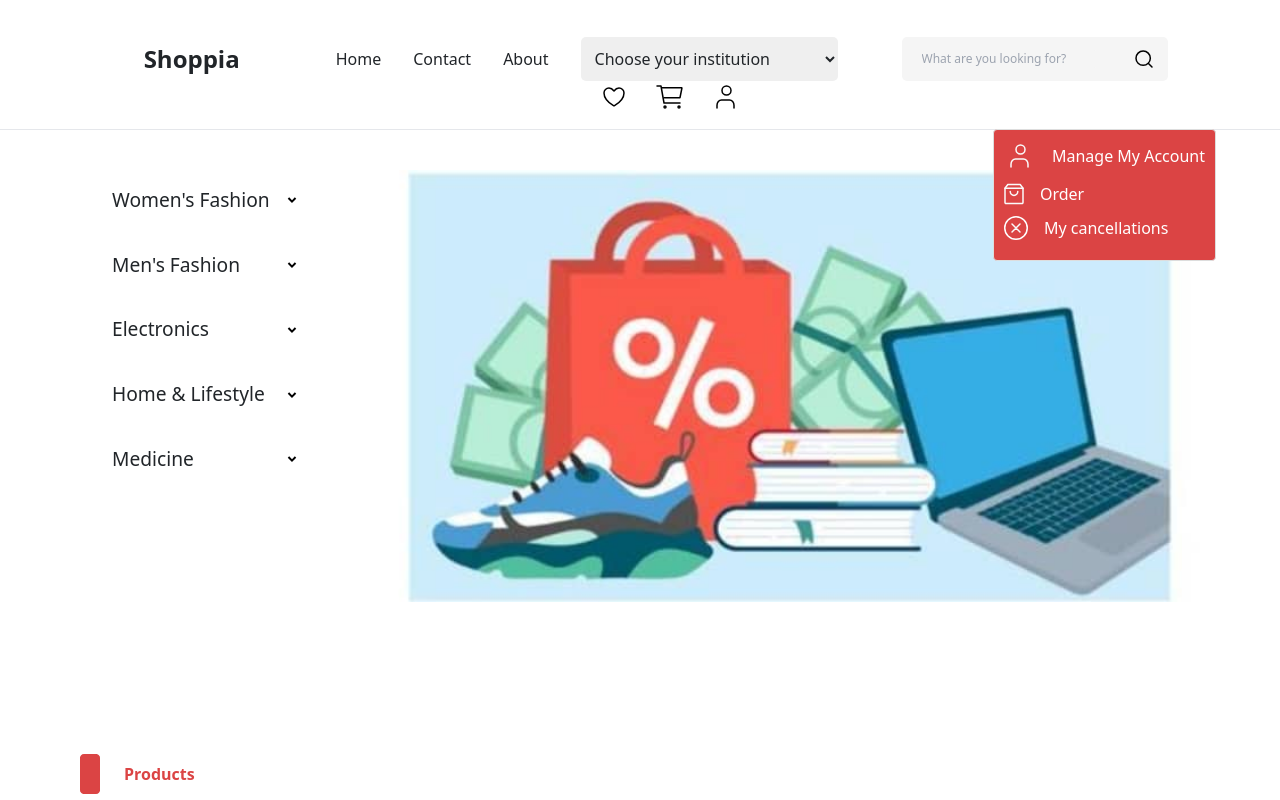
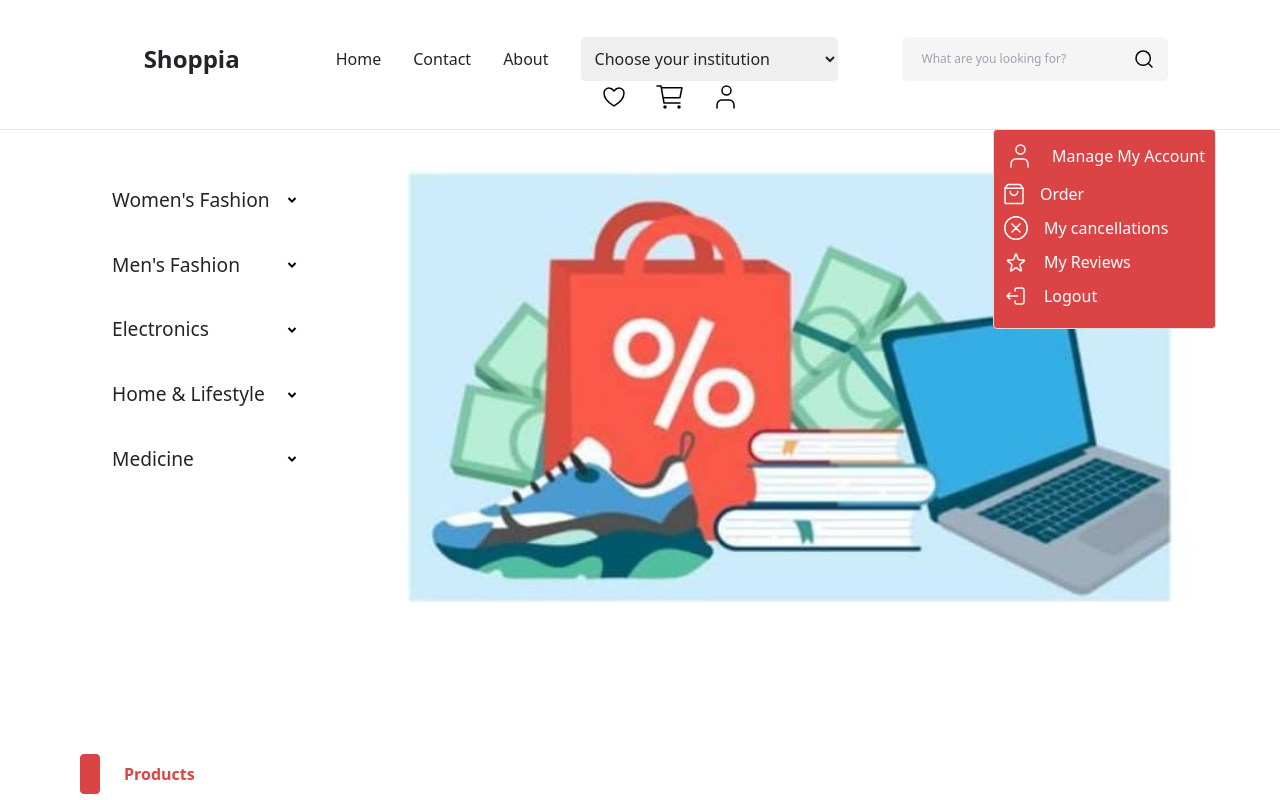
Before and after one commit to DevKaffy/Shoppia-project, a React (Vite) app: page /myaccount in a window 1280 px wide. Both pictures are taken after a click on the picture 726 px from the left and 96 px from the top of the page. Shown: the top 800 px of the page. Built offline with nearby package versions, Linux system fonts and the light colour scheme.

Commit message:
WIP: userprofile

```diff
--- a/src/Components/Pages/MyAccount/index.jsx
+++ b/src/Components/Pages/MyAccount/index.jsx
@@ -50,11 +50,8 @@ const MyAccount = () => {
               {/* Dropdown profile content */}
               <ul>
                 <li className="side-list">
-                  <img
-                    src="/profilr.svg"
-                    alt=""
-                  />
-                  <p>Manage My Account</p>
+                  <img src="/profilr.svg" alt="" />
+                  <Link to="/productupload">Manage My Account</Link>
                 </li>
                 <li className="side-list">
                   <img src="/order.svg" alt="" />
@@ -63,6 +60,14 @@ const MyAccount = () => {
                 <li className="side-list">
                   <img src="/icon-cancel.svg" alt="" />
                   <p>My cancellations</p>
+                </li>
+                <li className="side-list">
+                  <img src="/Icon-Reviews.svg" alt="" />
+                  <p>My Reviews</p>
+                </li>
+                <li className="side-list">
+                  <img src="/public/Icon-logout.svg" alt="" />
+                  <p>Logout</p>
                 </li>
               </ul>
             </div>
```
Also changed, not shown: public/Icon-Reviews.svg (added), public/Icon-logout.svg (added).
